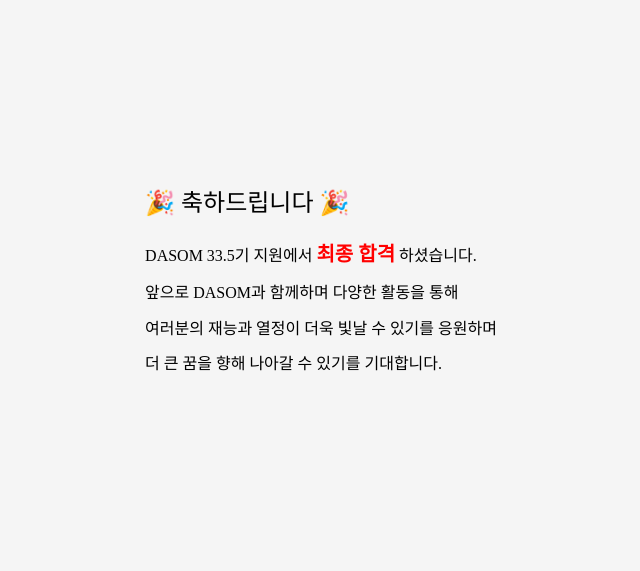
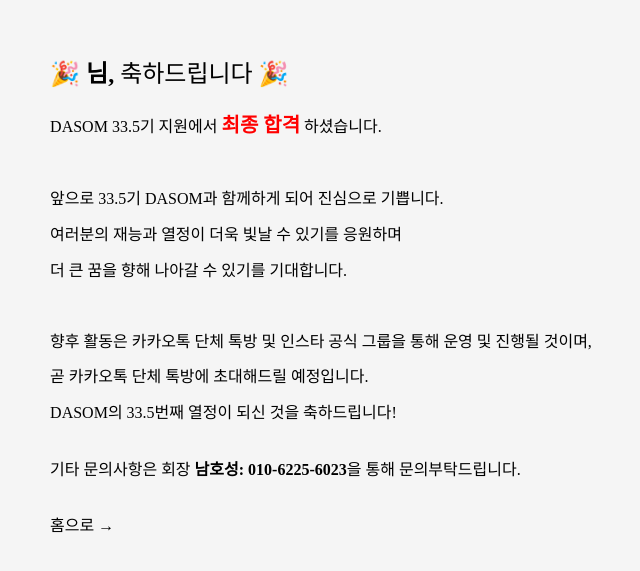
Before and after one commit to DASOM-GitHub/DASOM-Frontend, a React (Create React App) app: page /finalpassed in a window 1280 px wide. Shown: the part 115-686 px from the top of the page, without its empty margins (319-959 px from the left). Built offline with nearby package versions, Linux system fonts and the light colour scheme; the HTML template or start-up script is replaced by a standard one; a web font is replaced by a local one.

Commit message:
합격 여부 페이지 css 완성

```diff
--- a/src/pages/CheckPage/Failed.jsx
+++ b/src/pages/CheckPage/Failed.jsx
@@ -1,30 +1,39 @@
-import "./FinalPassed.css";
+import "./MidPassed";
 import React, { useState, useEffect } from 'react';
 import { useLocation } from 'react-router-dom';
+import { useNavigate } from 'react-router-dom';
 
 const Failed = () => {
-    const [name, setName] = useState('');
+const navigate = useNavigate();
+    const handleBackClick = () => {
+        navigate('/main');
+      };
+
+    const [name, setName] = useState();
     const location = useLocation();
-
     useEffect(() => {
-        console.log('location.state:', location.state);
         if (location.state && location.state.applicantName) {
             setName(location.state.applicantName);
         }
     }, [location.state]);
+    console.log("Location State:", location.state);
 
     return (
 
-        <div className="finalpassed">
-            <div className="finalpassed-box">
-                <div className='finalpassed-title'>지원해 주셔서 감사합니다</div>
-                <div className='finalpassed-texts'>
-                    <p>아쉽지만 이번 DASOM 33.5기 지원에서 <span>탈락</span>하셨습니다.</p>
+        <div className="midpassed">
+            <div className="midpassed-box">
+                <div className='midpassed-title'><span>{name}</span>님, 지원해 주셔서 감사합니다.</div>
+                <div className='midpassed-texts'>
+                    <p>아쉽지만 이번 DASOM 33.5기 지원에서 <span>불합격</span>하셨습니다.</p>
                     <p>비록 이번에는 함께 할 수 없게 되었지만</p>
                     <p>지원 과정에서 보여주신 열정과 노력에 깊은 감사를 드립니다.</p>
-                    <p>앞으로의 여정과 새로운 도전에 행운이 가득하길 바라며</p>
-                    <p>항상 응원하겠습니다.</p>
-                </div>
+
+                    <p>{name}님의 앞으로의 여정과 새로운 도전에 행운이 가득하길 바라며</p>
+                    <p>항상 응원하겠습니다.</p></div>
+
+                    <div className='final-back-box' onClick={handleBackClick}>
+                    <div className='final-back'> 홈으로 → </div>
+        </div>
             </div>
         </div>
     )
--- a/src/pages/CheckPage/FinalPassed.css
+++ b/src/pages/CheckPage/FinalPassed.css
@@ -48,9 +48,22 @@
     margin-bottom: 30px;
 }
 
+.boldtext{
+    font-weight: bold;
+}
+
+.midpassed-text2 span {
+    font-size: 16px;
+    /* font-weight: bold; */
+    color: #000000;
+    line-height: 1.6;
+    margin-bottom: 30px;
+}
+
 .midpassed-texts p {
     margin: 10px 0;
 }
+
 
 .midpassed-texts span {
     font-size: 20px;
@@ -87,10 +100,8 @@
     background-color: #3a76a6;
 }
 
-.back-box{
-    display: flex;
-    align-items: center;
-    justify-content: center;
+.final-back-box{
+    margin-top: 30px;
     cursor: pointer;
 }
 
--- a/src/pages/CheckPage/FinalPassed.jsx
+++ b/src/pages/CheckPage/FinalPassed.jsx
@@ -1,19 +1,52 @@
-import React from "react";
+import React, { useState, useEffect } from 'react';
 import "./FinalPassed.css";
+import { useLocation } from 'react-router-dom';
+import { useNavigate } from 'react-router-dom';
+
 
 
 
 const FinalPassed = () => {
+    const navigate = useNavigate();
+    const handleBackClick = () => {
+        navigate('/main');
+      };
+
+
+    const [name, setName] = useState();
+    const location = useLocation();
+    useEffect(() => {
+        if (location.state && location.state.applicantName) {
+            setName(location.state.applicantName);
+        }
+    }, [location.state]);
+    console.log("Location State:", location.state);
+
+
+
     return (
         <div className="midpassed">
             <div className="midpassed-box">
-                <div className='midpassed-title'>🎉 축하드립니다 🎉</div>
+                <div className='midpassed-title'>🎉 <span>{name}님,</span> 축하드립니다 🎉</div>
                 <div className='midpassed-texts'>
                     <p>DASOM 33.5기 지원에서 <span>최종 합격</span> 하셨습니다.</p>
-                    <p>앞으로 DASOM과 함께하며 다양한 활동을 통해</p>
+                    <br/>
+                    <p>앞으로 33.5기 DASOM과 함께하게 되어 진심으로 기쁩니다.</p>
                     <p>여러분의 재능과 열정이 더욱 빛날 수 있기를 응원하며</p>
                     <p>더 큰 꿈을 향해 나아갈 수 있기를 기대합니다.</p>
-                </div>
+                    <br/>
+                    <p>향후 활동은 카카오톡 단체 톡방 및 인스타 공식 그룹을 통해 운영 및 진행될 것이며,</p>
+                    <p>곧 카카오톡 단체 톡방에 초대해드릴 예정입니다.</p>
+                    <p>DASOM의 33.5번째 열정이 되신 것을 축하드립니다!</p>
+                    </div>
+                    <div className='midpassed-text2'>
+                    <p>기타 문의사항은 회장 <span>남호성: 010-6225-6023</span>을 통해 문의부탁드립니다.</p>
+                    </div>
+
+
+                <div className='final-back-box' onClick={handleBackClick}>
+                    <div className='final-back'> 홈으로 → </div>
+        </div>
             </div>
         </div>
     )
--- a/src/pages/CheckPage/MidPassed.css
+++ b/src/pages/CheckPage/MidPassed.css
@@ -61,7 +61,9 @@
 .midpassed-text2 span {
     font-size: 16px;
     font-weight: bold;
+    color: #000000;
 }
+
 
 .midpassed-reservebtn {
     background-color: #444cff;
--- a/src/pages/CheckPage/MidPassed.jsx
+++ b/src/pages/CheckPage/MidPassed.jsx
@@ -32,9 +32,9 @@
     return (
         <div className='midpassed'>
             <div className='midpassed-box'>
-                <div className='midpassed-title'>🎉 <span>{name}님</span>, 축하드립니다 🎉</div>
+                <div className='midpassed-title'>🎉 <span>{name}</span>님, 축하드립니다 🎉</div>
                 <div className='midpassed-texts'>
-                    <p>DASOM 33.5기 지원에서 <span>1차 합격</span> 하셨습니다.</p>
+                    <p>서류 검토 결과, DASOM 33.5기에 <span>서류 합격</span> 하셨습니다.</p>
                     <p>함께하게 될 미래를 기대하며
                     면접을 통해 여러분의 이야기를 더 가까이에서 듣고자 합니다.</p>
                     <br/>
@@ -45,8 +45,9 @@
                     <br/>
                     </div>
                     <div className='midpassed-text2'>
-                    <p><span>{name}님</span>과 만날 날을 고대하고 있겠습니다.</p>
-                    <p>이후 궁금하신 점은 <span>회장 남호성: 010-6225-6023</span> 을 통해 연락부탁드립니다.</p>
+                    <p><span>면접은 3호관 5층 DASOM 동아리방에서 진행됩니다.</span></p>
+                    <p><span>{name}</span>님과 만날 날을 고대하고 있겠습니다.</p>
+                    <p>이후 궁금하신 점은 <span>회장 남호성: 010-6225-6023</span> 을 통해 문의 부탁드립니다.</p>
                     <p>감사합니다. 🙂</p>
                     </div>
 
--- a/src/pages/CheckPage/UserCheck.jsx
+++ b/src/pages/CheckPage/UserCheck.jsx
@@ -46,7 +46,12 @@
                         }
                     });
                 } else {
-                    navigate("/Failed");  // 불합격 페이지로 이동
+                    navigate("/Failed", {
+                        state: {
+                            applicantName: response.data.applicantName,
+                        }
+                    });  // 불합격 페이지로 이동
+
                 }
             }
         } catch (error) {
--- a/src/pages/CheckPage/UserFinalCheck.jsx
+++ b/src/pages/CheckPage/UserFinalCheck.jsx
@@ -39,9 +39,18 @@
             if (response.status === 200 && response.data) {
                 setError(null); // 이전 오류 메시지 초기화
                 if (response.data.isApplicantPassed) {
-                    navigate("/FinalPassed");  // 합격 페이지로 이동
+                    navigate("/FinalPassed" ,{
+                        state: {
+                            applicantName: response.data.applicantName,
+                        }
+                    });  // 합격 페이지로 이동
+
                 } else {
-                    navigate("/Failed");  // 불합격 페이지로 이동
+                    navigate("/Failed", {
+                        state: {
+                            applicantName: response.data.applicantName,
+                        }
+                    });  // 불합격 페이지로 이동
                 }
             }
         } catch (error) {
```
Also changed, not shown: src/pages/CheckPage/test.jsx (deleted).
